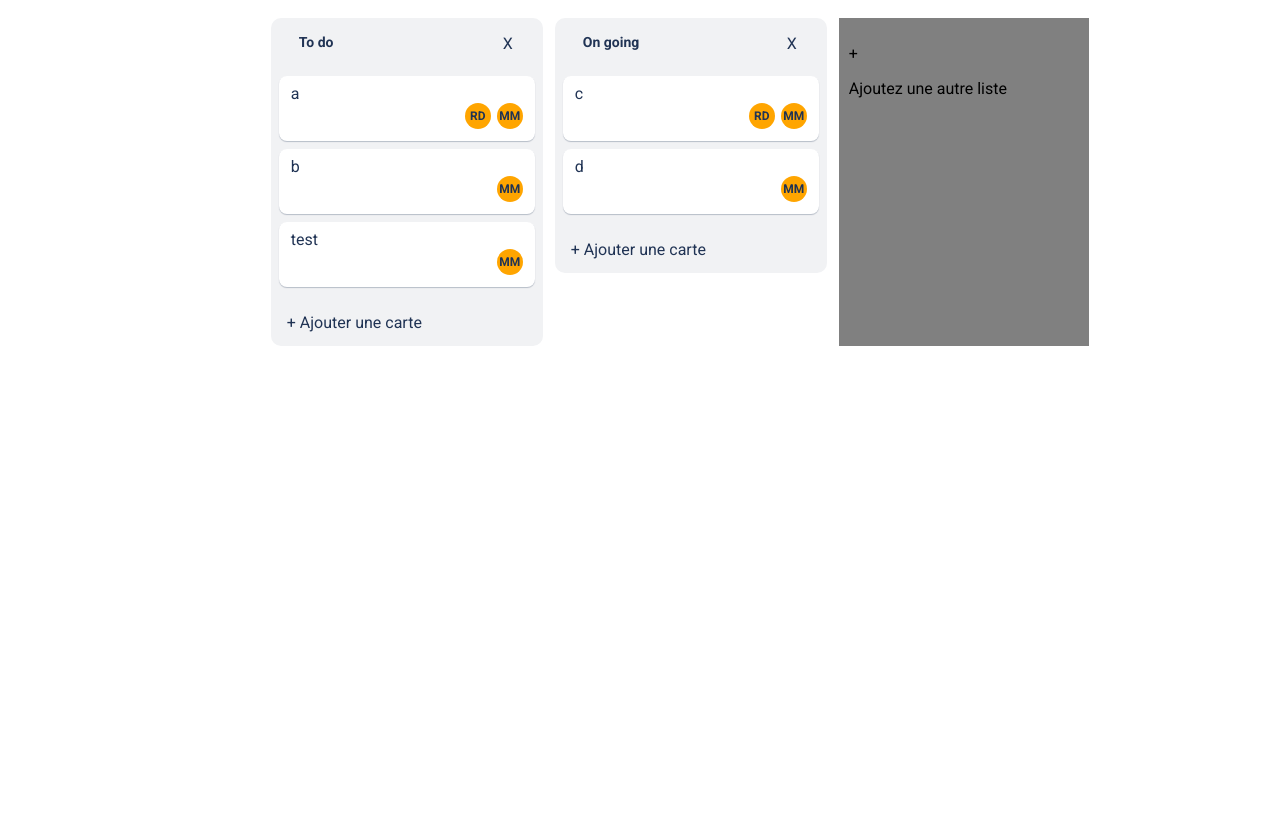
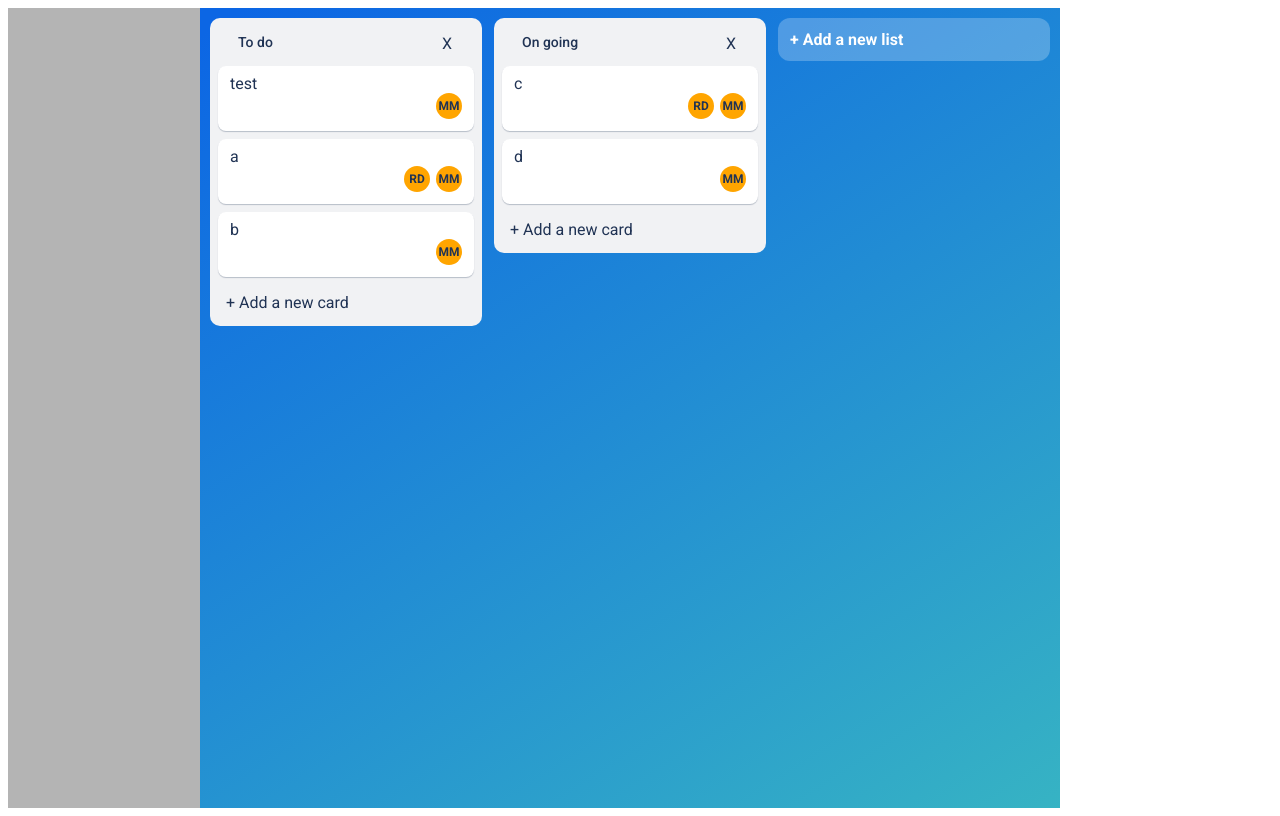
Before and after one commit to TFuZion/Trello_Clone, a Vue app in the folder TrelloClone/: page / in a window 1280 px wide. Built offline with nearby package versions, Linux system fonts and the light colour scheme; data requests are answered from the project's data file; a web font is replaced by a local one.

Commit message:
fix : update list and card in db when they're moved with drag and drop AND implement logic to the add list button

```diff
--- a/TrelloClone/src/Classes/List.js
+++ b/TrelloClone/src/Classes/List.js
@@ -3,4 +3,9 @@ export class List {
     tableId;
     name;
     cards;
+
+    constructor(name){
+        this.name = name
+        this.cards = [];
+    }
 }
--- a/TrelloClone/src/Classes/Table.js
+++ b/TrelloClone/src/Classes/Table.js
@@ -4,4 +4,9 @@ export class Table {
     lists;
     tags;
 
+    constructor(name) {
+        this.name = name
+        this.lists = [];
+        this.tags = [];
+    }
 }
--- a/TrelloClone/src/components/ListInputComponent.vue
+++ b/TrelloClone/src/components/ListComponents/AddCardComponent.vue
@@ -15,14 +15,13 @@ async function handleSubmit() {
     }
     const card = new Card(cardName.value)
     const res = await addCard(card)
-
     emit('add-card', res)
     cardName.value = '';
 }
 
 function handleClose() {
+    cardName.value = '';
     emit('close');
-    cardName.value = '';
 }
 
 onMounted(() => {
--- /dev/null
+++ b/TrelloClone/src/components/ListComponents/AddListComponent.vue
@@ -0,0 +1,99 @@
+<script setup>
+import { useCreateTable } from '@/composables/tableComposables/useCreateTable';
+import {ref} from 'vue'
+import { List } from '@/Classes/List';
+import { addList } from '@/composables/ListRepository';
+
+const isActive = ref(false)
+// DOMInput = document.getElementById... This is needed to force focus on the input when it is displayed
+const DOMInput = ref(null)
+const listName = ref('')
+const emit = defineEmits(['add-list', 'close'])
+
+async function handleSubmit() {
+    const table = new List(listName.value);
+    const res = await addList(table);
+    console.log(res);
+    isActive.value = false;
+    emit('add-list', res)
+
+}
+
+function handleClose() {
+    emit('close');
+}
+
+
+function changeState(){
+    isActive.value = true;
+    // DOMInput.value.focus();
+}
+
+</script>
+
+<template>
+    <button v-if="!isActive" @click="changeState" class="create-button">+ Add a new list</button>
+    <section v-else>
+        <form @submit.prevent="handleSubmit">
+            <input ref="DOMInput" @keydown.enter="$event.target.blur()" @blur="handleSubmit" v-model="listName"
+                type="text" name="list-name" id="list-name" placeholder="Enter list's name...">
+            <div class="button-container">
+                <button type="submit" class="add-button">Create a list</button>
+                <button type="button" @click="handleClose()">X</button>
+            </div>
+        </form>
+    </section>
+</template>
+
+<style scoped>
+.create-button {
+    width: 272px;
+    padding: 12px;
+    border-radius: 12px;
+    color: white;
+    background-color: #ffffff3d;
+    font-weight: 700;
+}
+
+.create-button:hover{
+    background-color: #ffffff28;
+}
+
+section {
+    background-color: #f1f2f4;
+    padding: 8px;
+    border-radius: 12px;
+}
+
+input {
+    background-color: white;
+    border: 0px;
+    box-shadow: 0px 1px 1px #091e4240;
+    border-radius: 3px;
+    padding: 6px 10px;
+    width: 100%;
+    vertical-align: top;
+    font-weight: 500;
+    color: #172b4d;
+
+}
+
+input:focus {
+    outline: 2px solid #0191ff;
+}
+
+.add-button {
+    padding: 6px 12px;
+    background-color: #0c66e4;
+    color: white;
+    border-radius: 3px;
+    font-weight: 500;
+    font-size: 14px;
+}
+
+.button-container {
+    margin-top: 8px;
+    display: flex;
+    gap: 1rem;
+}
+</style>
--- a/TrelloClone/src/components/ListComponent.vue
+++ b/TrelloClone/src/components/ListComponents/ListComponent.vue
@@ -1,8 +1,8 @@
 <script setup>
 import { ref } from 'vue'
-import ListInputComponent from './ListInputComponent.vue';
+import AddCardComponent from './AddCardComponent.vue';
 import ListNameInputComponent from './ListNameInputComponent.vue';
-import ProfilePictureComponent from '@/components/ProfilePictureComponent.vue';
+import ProfilePictureComponent from '@/components/ListComponents/ProfilePictureComponent.vue';
 import draggable from 'vuedraggable'
 import { updateList } from '@/composables/ListRepository';
 import { List } from '@/Classes/List';
@@ -10,26 +10,29 @@ const props = defineProps({
     initialList: {
         type: List,
         default: {
-            "id": 1,
-            "tableId": 1,
-            "name": "To dooooooooooooooooooooooooooooooo",
-            "cards": [
+            id: 1,
+            tableId: 1,
+            name: "To dooooooooooooooooooooooooooooooo",
+            cards: [
                 {
-                    "name": "a",
-                    "members": [
-                        "Rémi Debruyne",
+                    id: 1,
+                    name: "a",
+                    members: [
+                       "Rémi Debruyne",
+                       "Manu Max"
+                    ]
+                },
+                {
+                    id: 2,
+                    name: "b",
+                    members: [
                         "Manu Max"
                     ]
                 },
                 {
-                    "name": "b",
-                    "members": [
-                        "Manu Max"
-                    ]
-                },
-                {
-                    "name": "test",
-                    "members": [
+                    id: 3,
+                    name: "test",
+                    members: [
                         "Manu Max"
                     ]
                 }
@@ -66,17 +69,34 @@ function closeModal() {
 
 //#region EVENT HANDLING
 async function handleAddCard(card) {
+    console.log();
 
     list.value.cards.push(card)
+    // console.table(list.value);
+    // console.table(list.value.cards);
+    console.log("list.value.id = ",list.value.id);
+    console.log("list.value = ",list.value);
+
+
     const res = await updateList(list.value.id, list.value)
+    console.log("This is response from updateList() : ", res);
+    console.table( res);
+
     list.value = res
     closeModal();
 }
 
 function handleListNameChange(listFrominput) {
-
     list.value = listFrominput;
     closeModal()
+}
+
+async function handleChange(){
+    const res = await updateList(list.value.id, list.value)
+    console.log(res);
+
+    list.value = res;
+
 }
 //#endregion
 </script>
@@ -93,7 +113,7 @@ function handleListNameChange(listFrominput) {
                 :initial-list="list" />
             <button @click="$emit('delete')" class="delete-button">X</button>
         </header>
-        <draggable :list="list.cards" group="cards" item-key="id" tag="div" class="card-container">
+        <draggable :list="list.cards" group="cards" item-key="id" tag="div" @change="handleChange" class="card-container">
             <template #item="{ element, index }">
                 <div class="card">
                     {{ element.name }}
@@ -106,11 +126,11 @@ function handleListNameChange(listFrominput) {
         </draggable>
         <!-- Display a button to add a card or an input to add a card -->
         <div v-if="!isAddingCard">
-            <button @click="openModal(cardModal)" class="add-card-button">+ Ajouter une carte</button>
+            <button @click="openModal(cardModal)" class="add-card-button">+ Add a new card</button>
         </div>
         <div v-else="isAddingCard">
             <!-- Decomposed ListComponent into sub component to not overcrowed it with logic -->
-            <ListInputComponent @add-card="handleAddCard" @close="closeModal()" />
+            <AddCardComponent @add-card="handleAddCard" @close="closeModal()" />
         </div>
     </section>
 </template>
@@ -127,7 +147,6 @@ function handleListNameChange(listFrominput) {
     padding: 0px 8px 8px;
     display: flex;
     flex-direction: column;
-    gap: 10px;
     background-color: #f1f2f4;
     height: fit-content;
 }
@@ -151,6 +170,7 @@ h2 {
     font-size: 14px;
     margin: 0;
     padding: 6px 8px 6px 12px;
+    font-weight: 500;
 }
 
 .delete-button {
@@ -175,6 +195,7 @@ ul {
     display: flex;
     flex-direction: column;
     gap: 8px;
+    margin-bottom: 10px;
 }
 
 
@@ -187,6 +208,7 @@ ul {
     border-radius: 8px;
     min-height: 36px;
     padding: 8px 12px 12px;
+
 }
 
 .profile-picture {
@@ -196,7 +218,7 @@ ul {
 }
 
 .card:hover {
-    box-shadow: 0px 0px 0px 1.5px rgb(1, 145, 255);
+    box-shadow: 0px 0px 0px 1.5px #0191ff;
 }
 
 .button-container {
@@ -205,7 +227,6 @@ ul {
 }
 
 .add-card-button {
-    margin-top: 10px;
     width: 100%;
     border-radius: 8px;
     padding: 6px 12px 6px 8px;
--- a/TrelloClone/src/components/TableComponents/TableComponent.vue
+++ b/TrelloClone/src/components/TableComponents/TableComponent.vue
@@ -1,8 +1,10 @@
 <script setup>
 import { Table } from '@/Classes/Table';
-import ListComponent from '../ListComponent.vue';
+import ListComponent from '../ListComponents/ListComponent.vue';
 import draggableComponent from 'vuedraggable';
 import {ref} from 'vue'
+import { useUpdateTable } from '@/composables/tableComposables/useUpdateTable';
+import AddListComponent from '../ListComponents/AddListComponent.vue';
 
 const props = defineProps({
   initialTable: {
@@ -68,25 +70,34 @@ const props = defineProps({
 
 const table = ref(props.initialTable)
 
+const {updateTable} = useUpdateTable()
+
+async function handleChange(){
+  const res = await updateTable(table.value.id, table.value)
+  table.value = res;
+}
+
+function handleAddList(newList){
+  table.value.lists.push(newList)
+}
+
 </script>
 
 <template>
   <section id="table-container">
-    <draggableComponent :list="table.lists" item-key="id" group="list" tag="section" class="grid">
+    <draggableComponent :list="table.lists" item-key="id" group="list" tag="section" @change="handleChange" class="grid">
       <template #item="{element}">
           <ListComponent  :initialList="element"/>
         </template>
       </draggableComponent>
-    <div id="addList">
-      <p>+</p>
-      <p>Ajoutez une autre liste</p>
-    </div>
+      <AddListComponent @add-list="handleAddList" class="addList" />
   </section>
 </template>
 
 <style scoped>
 #table-container {
-  /* background-image: url("../assets/backgroudTableImg/flower.svg"); */
+  width: 100%;
+  background-image: url("../../assets/backgroudTableImg/ice.svg");
   background-position: center center;
   background-size: cover;
   display: flex;
@@ -98,15 +109,11 @@ const table = ref(props.initialTable)
   flex-wrap: wrap;
   gap: 12px;
 }
-#list {
-  padding: 10px;
-  width: 250px;
-  height: 50dvh;
-  background-color: grey;
+
+.addList{
+  width: 272px;
+  height: fit-content;
 }
-#addList {
-  padding: 10px;
-  width: 250px;
-  background-color: grey;
-}
+
+
 </style>
--- a/TrelloClone/src/database/db.json
+++ b/TrelloClone/src/database/db.json
@@ -10,6 +10,14 @@
           "name": "To do",
           "cards": [
             {
+              "id": 3,
+              "name": "test",
+              "members": [
+                "Manu Max"
+              ]
+            },
+            {
+              "id": 1,
               "name": "a",
               "members": [
                 "Rémi Debruyne",
@@ -17,13 +25,8 @@
               ]
             },
             {
+              "id": 2,
               "name": "b",
-              "members": [
-                "Manu Max"
-              ]
-            },
-            {
-              "name": "test",
               "members": [
                 "Manu Max"
               ]
@@ -36,7 +39,7 @@
           "name": "On going",
           "cards": [
             {
-              "id": 3,
+              "id": 4,
               "name": "c",
               "members": [
                 "Rémi Debruyne",
@@ -44,7 +47,7 @@
               ]
             },
             {
-              "id": 4,
+              "id": 5,
               "name": "d",
               "members": [
                 "Manu Max"
@@ -70,6 +73,203 @@
           "content": "dqsdsq"
         }
       ]
+    },
+    {
+      "id": "13c9",
+      "name": "qsdqsd"
+    },
+    {
+      "id": "25f6",
+      "name": "qsdqsd"
+    },
+    {
+      "id": "9255",
+      "name": "sqdqsd"
+    },
+    {
+      "id": "55a6",
+      "name": "sqdqsd"
+    },
+    {
+      "id": "ce1a",
+      "name": "sqdqsd"
+    },
+    {
+      "id": "6dc5",
+      "name": "sqdqsd"
+    },
+    {
+      "id": "904b",
+      "name": "sqdqsd"
+    },
+    {
+      "id": "1e2d",
+      "name": "sqdqsd"
+    },
+    {
+      "id": "d1c8",
+      "name": "sqdqsd"
+    },
+    {
+      "id": "fcdd",
+      "name": "sqdqsd"
+    },
+    {
+      "id": "df49",
+      "name": "sqdqsd"
+    },
+    {
+      "id": "08e1",
+      "name": "sqdqsd"
+    },
+    {
+      "id": "ad55",
+      "name": "qsdqsd"
+    },
+    {
+      "id": "917d",
+      "name": "qsdqsd"
+    },
+    {
+      "id": "96ce",
+      "name": "qsdqsd"
+    },
+    {
+      "id": "4683",
+      "name": "dqsdsqd"
+    },
+    {
+      "id": "9c93",
+      "name": "qsdqsd"
+    },
+    {
+      "id": "5e71",
+      "name": "qsdsqd"
+    },
+    {
+      "id": "c5ba",
+      "name": "qsdsqddqsd"
+    },
+    {
+      "id": "a750",
+      "name": "qsdsq"
+    },
+    {
+      "id": "49b9",
+      "name": "azeze"
+    },
+    {
+      "id": "3d54",
+      "name": "qsd"
+    },
+    {
+      "id": "6eb4",
+      "name": "qsdqsd"
+    },
+    {
+      "id": "e625",
+      "name": "qsdqsd",
+      "cards": []
+    },
+    {
+      "id": "6e9d",
+      "name": "qsd",
+      "cards": []
+    },
+    {
+      "id": "efa5",
+      "name": "qsd",
+      "cards": []
+    },
+    {
+      "id": "5860",
+      "name": "aaa",
+      "cards": []
+    },
+    {
+      "id": "1493",
+      "name": "qsdq",
+      "cards": []
+    },
+    {
+      "id": "fe72",
+      "name": "a",
+      "cards": []
+    },
+    {
+      "id": "aea0",
+      "name": "aaa",
+      "cards": []
+    },
+    {
+      "id": "eac9",
+      "name": "aze",
+      "cards": []
+    },
+    {
+      "id": "e987",
+      "name": "aze",
+      "cards": []
+    },
+    {
+      "id": "d23f",
+      "name": "a",
+      "cards": []
+    },
+    {
+      "id": "415b",
+      "name": "qsd",
+      "cards": []
+    },
+    {
+      "id": "9288",
+      "name": "qsd",
+      "cards": []
+    },
+    {
+      "id": "040b",
+      "name": "",
+      "cards": []
+    },
+    {
+      "id": "72c0",
+      "name": "qsd",
+      "cards": []
+    },
+    {
+      "id": "0633",
+      "name": "",
+      "cards": []
+    },
+    {
+      "id": "28a5",
+      "name": "aaaa",
+      "cards": []
+    },
+    {
+      "id": "88b4",
+      "name": "azeaze",
+      "cards": []
+    },
+    {
+      "id": "57a2",
+      "name": "aaa",
+      "cards": []
+    },
+    {
+      "id": "53f8",
+      "name": "zert",
+      "cards": []
+    },
+    {
+      "id": "5a80",
+      "name": "zeaze",
+      "cards": []
+    },
+    {
+      "id": "7f83",
+      "name": "ffff",
+      "cards": []
     }
   ],
   "lists": [
@@ -79,6 +279,14 @@
       "name": "To do",
       "cards": [
         {
+          "id": 3,
+          "name": "test",
+          "members": [
+            "Manu Max"
+          ]
+        },
+        {
+          "id": 1,
           "name": "a",
           "members": [
             "Rémi Debruyne",
@@ -86,16 +294,15 @@
           ]
         },
         {
+          "id": 2,
           "name": "b",
           "members": [
             "Manu Max"
           ]
         },
         {
-          "name": "test",
-          "members": [
-            "Manu Max"
-          ]
+          "id": "a161",
+          "name": "azeze"
         }
       ]
     },
@@ -105,7 +312,7 @@
       "name": "On going",
       "cards": [
         {
-          "id": 3,
+          "id": 4,
           "name": "c",
           "members": [
             "Rémi Debruyne",
@@ -113,19 +320,29 @@
           ]
         },
         {
-          "id": 4,
+          "id": 5,
           "name": "d",
           "members": [
             "Manu Max"
           ]
         },
         {
-          "id": "fb67",
-          "name": "sdqsd"
+          "id": "99ae",
+          "name": "qsdqsdqsdqs"
         },
         {
-          "id": "ed3b",
-          "name": "test"
+          "id": "64a7",
+          "name": "qsdqsd"
+        }
+      ]
+    },
+    {
+      "id": "fabb",
+      "name": "aze",
+      "cards": [
+        {
+          "id": "9117",
+          "name": "eazeazgthrth"
         }
       ]
     }
@@ -182,14 +399,6 @@
     {
       "id": "fb67",
       "name": "sdqsd"
-    },
-    {
-      "id": "ed3b",
-      "name": "test"
-    },
-    {
-      "id": "2e50",
-      "name": "qsd"
     }
   ],
   "tags": [
--- a/TrelloClone/src/router/router.js
+++ b/TrelloClone/src/router/router.js
@@ -1,7 +1,7 @@
 import { createRouter, createWebHistory } from 'vue-router';
 import HomeView from '../views/HomeView.vue';
 import CardView from '../views/CardView.vue';
-import ListComponent from '@/components/ListComponent.vue';
+import ListComponent from '@/components/ListComponents/ListComponent.vue';
 import TempTableComponent from '@/views/TempTableComponent.vue';
 import TagComponent from '@/components/TagsComponents/TagComponent.vue';
 import TagSelectorComponent from '@/components/TagsComponents/TagComponent.vue';
--- a/TrelloClone/src/views/HomeView.vue
+++ b/TrelloClone/src/views/HomeView.vue
@@ -17,14 +17,16 @@ const table = await getTableById(1)
 <style scoped>
 main {
   display: flex;
+  height: 100vh;
+  width: 100vw;
 }
 
 #navbar {
-  width: 20%;
+  width: 15%;
+  background: #b4b4b4;
 }
 
 #table {
   display: flex;
-  width: 80%;
 }
 </style>
--- a/TrelloClone/src/views/TempTableComponent.vue
+++ b/TrelloClone/src/views/TempTableComponent.vue
@@ -1,6 +1,6 @@
 <script setup>
 import draggable from 'vuedraggable'
-import ListComponent from '@/components/ListComponent.vue';
+import ListComponent from '@/components/ListComponents/ListComponent.vue';
 import { ref } from 'vue'
 
 let lists = ref([{
```
Also changed, not shown: TrelloClone/src/components/ListComponents/ListNameInputComponent.vue (renamed from TrelloClone/src/components/ListNameInputComponent.vue), TrelloClone/src/components/ListComponents/ProfilePictureComponent.vue (renamed from TrelloClone/src/components/ProfilePictureComponent.vue).
